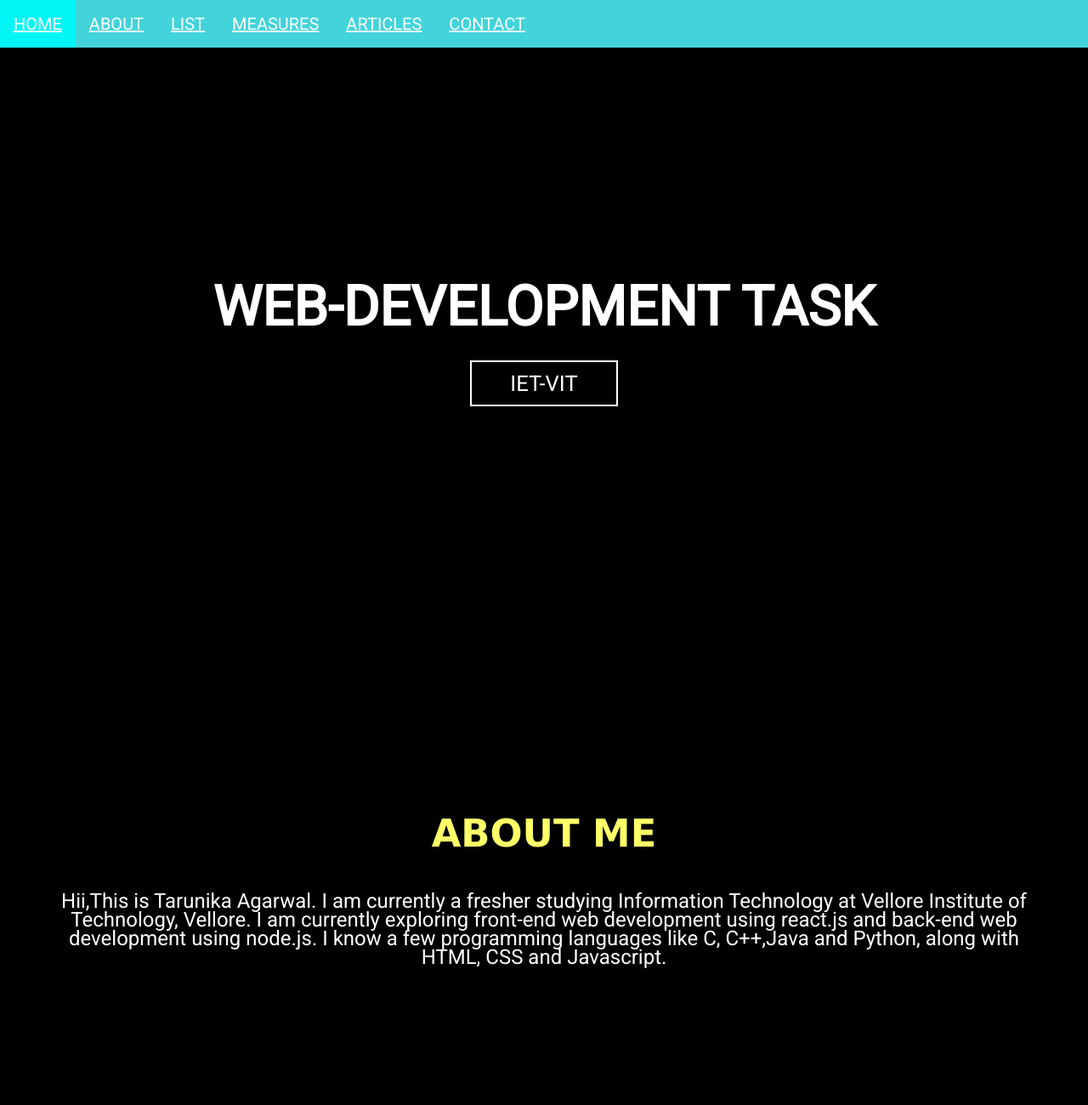
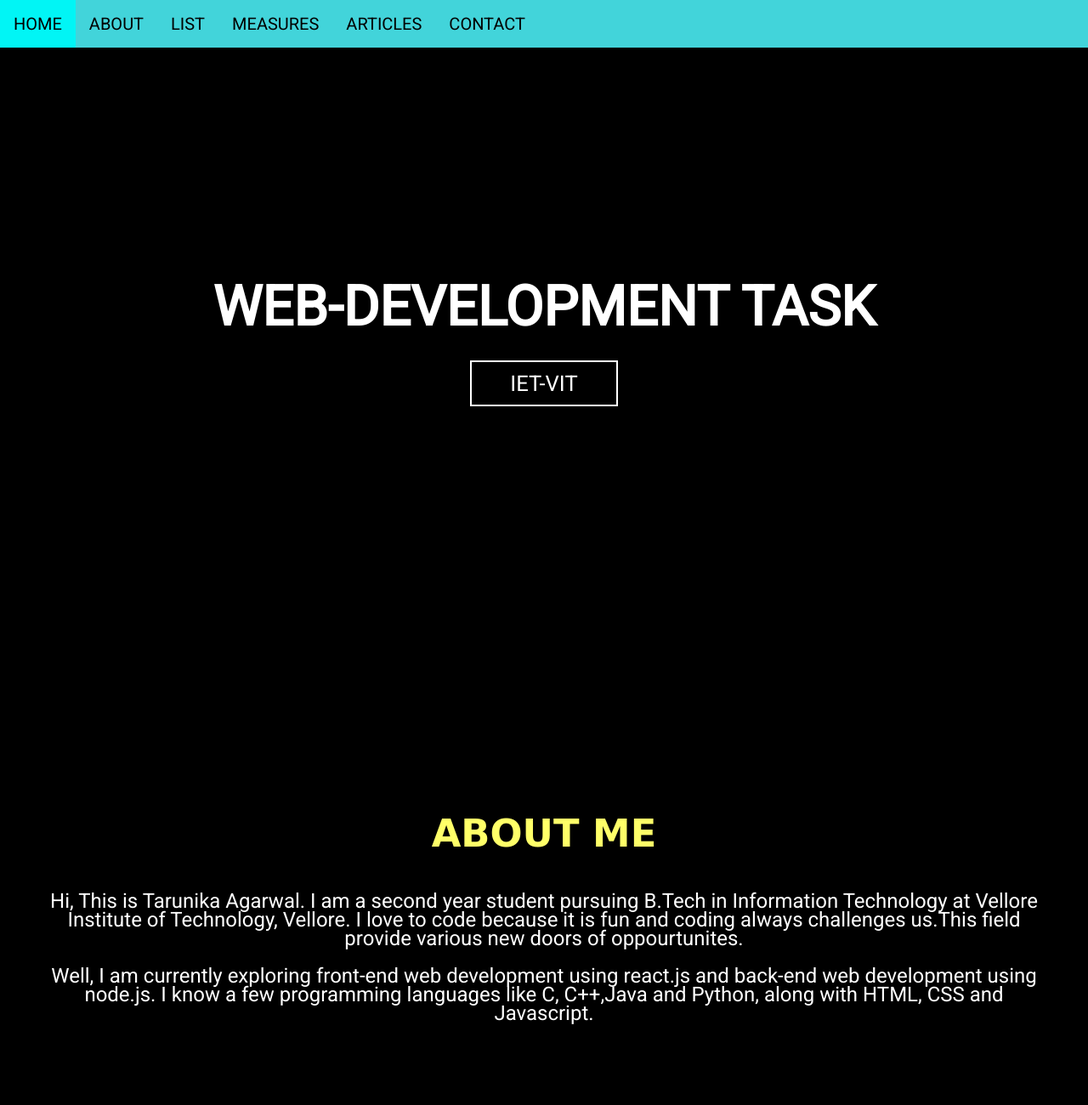
Before and after one commit to agtarunika/IET-Task, a plain HTML site: page index.html in a window 1280 px wide. Shown: the top 1300 px of the page at 85% size. Drawn offline with Linux system fonts and the light colour scheme.

Commit message:
changes in navbar

```diff
--- a/index.html
+++ b/index.html
@@ -37,12 +37,8 @@
             <h1 class="h1-primary">ABOUT ME</h1>
             <div class="parah">
                 <p>
-                    Hii,This is Tarunika Agarwal. I am currently a fresher studying
-                    Information Technology at Vellore Institute of Technology,
-                    Vellore. I am currently exploring front-end web development
-                    using react.js and back-end web development using node.js.
-                    I know a few programming languages like C, C++,Java and
-                    Python, along with HTML, CSS and Javascript.
+                    Hi, This is Tarunika Agarwal. I am a second year student pursuing B.Tech in Information Technology at Vellore Institute of Technology, Vellore. I love to code because it is fun and coding always challenges us.This field provide various new doors of oppourtunites.<br><br>
+                    Well, I am currently exploring front-end web development using react.js and back-end web development using node.js. I know a few programming languages like C, C++,Java and Python, along with HTML, CSS and Javascript.
                 </p>
             </div>
         </section>
@@ -56,7 +52,7 @@
                     <li><p>avoid crowded places</p></li>
                     <li><p>avoid touching eyes, nose and mouth</p></li>
                     <li><p>practice respiratory hygeine</p></li>
-                    <li><p>weak mask</p></li>
+                    <li><p>wear mask</p></li>
                     <li><p>wash face and hands regularly</p></li>
                 </ul>
             </div>
--- a/styles.css
+++ b/styles.css
@@ -12,9 +12,10 @@ body{
     background-color: black;
     color: white;
     height: 100vh;
-    width: 100vw;
 }
-
+a{
+    text-decoration: none;
+}
 
 /* ---navbar--- */
 
@@ -39,7 +40,7 @@ body{
 
 .navbar a {
     display: block;
-    color: rgb(255, 255, 255);
+    color: rgb(0, 0, 0);
     padding: 1rem;
     font-size: 20px;
 }
```
